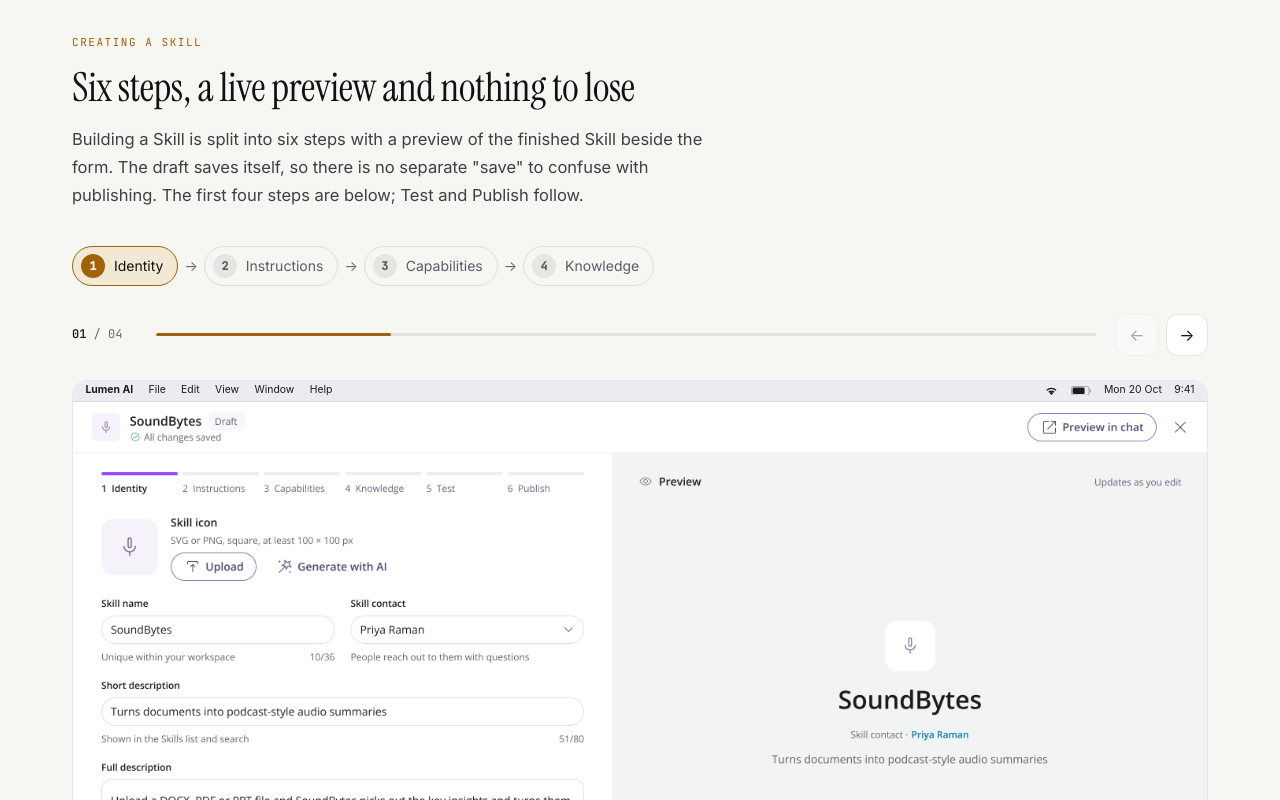
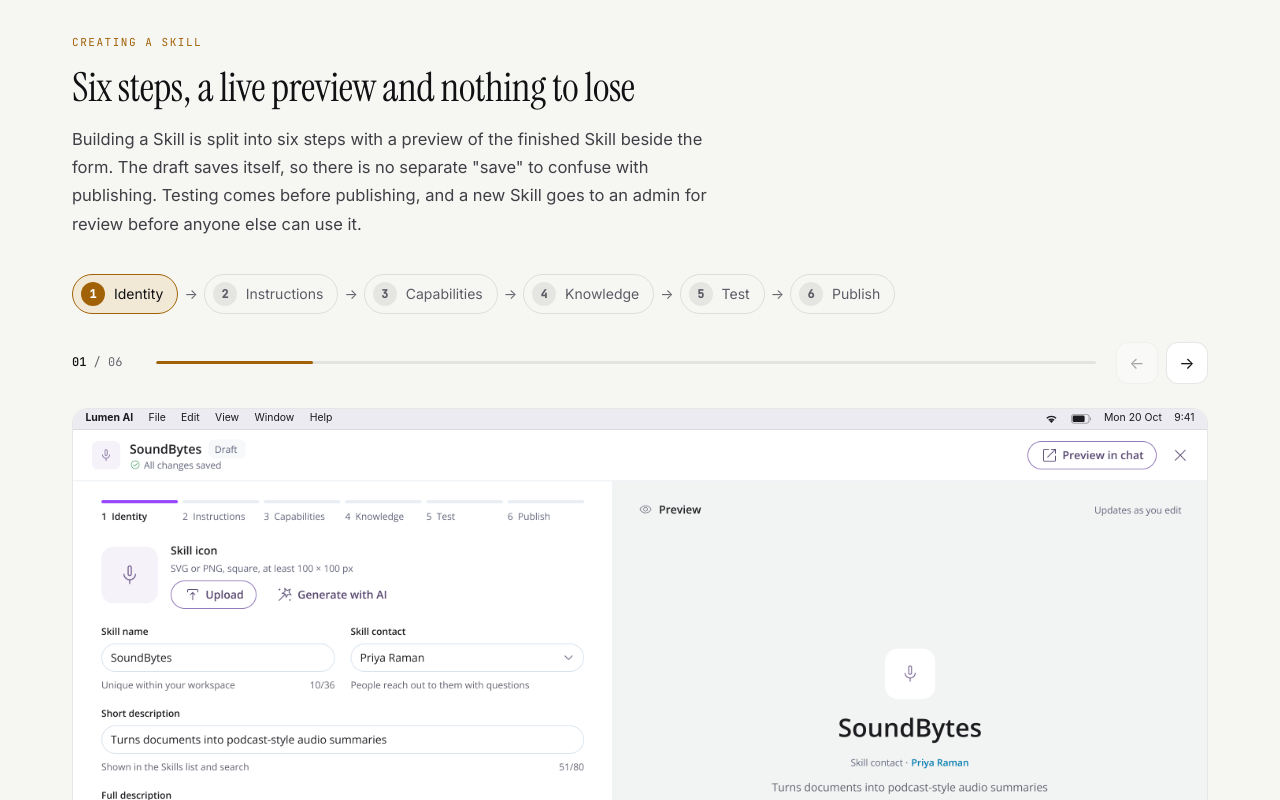
Before and after one commit to Liuta95/Portfolio, a plain HTML site: page ai-agent.html in a window 1280 px wide. Shown: the part 7020-7820 px from the top of the page. Drawn offline with nearby package versions, Linux system fonts and the light colour scheme.

Commit message:
Lumen AI: add Test and Publish steps to the Skill builder slider
Co-Authored-By: Claude Opus 5.5 <noreply@anthropic.com>

```diff
--- a/ai-agent.html
+++ b/ai-agent.html
@@ -280,7 +280,7 @@
             <p class="cs-lead">
               Building a Skill is split into six steps with a preview of the finished Skill beside the
               form. The draft saves itself, so there is no separate "save" to confuse with publishing.
-              The first four steps are below; Test and Publish follow.
+              Testing comes before publishing, and a new Skill goes to an admin for review before anyone else can use it.
             </p>
           </div>
 
@@ -289,6 +289,8 @@
           <li><button type="button" class="cs-step"><span class="cs-num">2</span>Instructions</button></li>
           <li><button type="button" class="cs-step"><span class="cs-num">3</span>Capabilities</button></li>
           <li><button type="button" class="cs-step"><span class="cs-num">4</span>Knowledge</button></li>
+          <li><button type="button" class="cs-step"><span class="cs-num">5</span>Test</button></li>
+          <li><button type="button" class="cs-step"><span class="cs-num">6</span>Publish</button></li>
           </ol>
 
           <div class="cs-bar">
@@ -316,6 +318,14 @@
             <figure class="cs-slide">
               <div class="cs-shot cs-shot--natural"><div class="cs-menubar" aria-hidden="true"><span class="cs-menubar__app">Lumen AI</span><span>File</span><span>Edit</span><span>View</span><span>Window</span><span>Help</span><span class="cs-menubar__right"><svg viewBox="0 0 16 12" aria-hidden="true"><path d="M8 11.2 5.6 8.8a3.4 3.4 0 0 1 4.8 0L8 11.2Zm-4-4a5.7 5.7 0 0 1 8 0l-1.2 1.2a4 4 0 0 0-5.6 0L4 7.2ZM1.6 4.8a9 9 0 0 1 12.8 0l-1.2 1.2a7.3 7.3 0 0 0-10.4 0L1.6 4.8Z" fill="currentColor"/></svg><svg viewBox="0 0 26 12" aria-hidden="true"><rect x="0.5" y="0.5" width="22" height="11" rx="3" fill="none" stroke="currentColor" opacity=".45"/><rect x="2" y="2" width="15" height="8" rx="1.6" fill="currentColor"/><path d="M24 4v4a1.6 1.6 0 0 0 0-4Z" fill="currentColor" opacity=".45"/></svg><span>Mon 20 Oct</span><span>9:41</span></span></div><img src="assets/lumen-ai/skill-builder-4.png" width="1440" height="900" loading="lazy" alt="Skill builder, step 4 of 6, Knowledge: the form on the left and a live preview of the Skill on the right" /></div>
               <figcaption><h3><span class="cs-num">4</span>Knowledge</h3><p>Choose between general knowledge and your own files. Uploaded files show their processing status and topic, and the preview shows how many files the Skill can draw on.</p></figcaption>
+            </figure>
+            <figure class="cs-slide">
+              <div class="cs-shot cs-shot--natural"><div class="cs-menubar" aria-hidden="true"><span class="cs-menubar__app">Lumen AI</span><span>File</span><span>Edit</span><span>View</span><span>Window</span><span>Help</span><span class="cs-menubar__right"><svg viewBox="0 0 16 12" aria-hidden="true"><path d="M8 11.2 5.6 8.8a3.4 3.4 0 0 1 4.8 0L8 11.2Zm-4-4a5.7 5.7 0 0 1 8 0l-1.2 1.2a4 4 0 0 0-5.6 0L4 7.2ZM1.6 4.8a9 9 0 0 1 12.8 0l-1.2 1.2a7.3 7.3 0 0 0-10.4 0L1.6 4.8Z" fill="currentColor"/></svg><svg viewBox="0 0 26 12" aria-hidden="true"><rect x="0.5" y="0.5" width="22" height="11" rx="3" fill="none" stroke="currentColor" opacity=".45"/><rect x="2" y="2" width="15" height="8" rx="1.6" fill="currentColor"/><path d="M24 4v4a1.6 1.6 0 0 0 0-4Z" fill="currentColor" opacity=".45"/></svg><span>Mon 20 Oct</span><span>9:41</span></span></div><img src="assets/lumen-ai/skill-builder-5.png" width="1440" height="900" loading="lazy" alt="Skill builder, step 5 of 6, Test: test prompts with ratings on the left and the test chat with an audio answer on the right" /></div>
+              <figcaption><h3><span class="cs-num">5</span>Test</h3><p>Ready-made test prompts built from the instructions and uploaded files run in a private test chat. Each answer gets rated, and an answer marked "needs work" keeps the note and links straight back to the instructions.</p></figcaption>
+            </figure>
+            <figure class="cs-slide">
+              <div class="cs-shot cs-shot--natural"><div class="cs-menubar" aria-hidden="true"><span class="cs-menubar__app">Lumen AI</span><span>File</span><span>Edit</span><span>View</span><span>Window</span><span>Help</span><span class="cs-menubar__right"><svg viewBox="0 0 16 12" aria-hidden="true"><path d="M8 11.2 5.6 8.8a3.4 3.4 0 0 1 4.8 0L8 11.2Zm-4-4a5.7 5.7 0 0 1 8 0l-1.2 1.2a4 4 0 0 0-5.6 0L4 7.2ZM1.6 4.8a9 9 0 0 1 12.8 0l-1.2 1.2a7.3 7.3 0 0 0-10.4 0L1.6 4.8Z" fill="currentColor"/></svg><svg viewBox="0 0 26 12" aria-hidden="true"><rect x="0.5" y="0.5" width="22" height="11" rx="3" fill="none" stroke="currentColor" opacity=".45"/><rect x="2" y="2" width="15" height="8" rx="1.6" fill="currentColor"/><path d="M24 4v4a1.6 1.6 0 0 0 0-4Z" fill="currentColor" opacity=".45"/></svg><span>Mon 20 Oct</span><span>9:41</span></span></div><img src="assets/lumen-ai/skill-builder-6.png" width="1440" height="900" loading="lazy" alt="Skill builder, step 6 of 6, Publish: a summary of all steps, who can use the Skill and a review notice on the left, the live preview on the right" /></div>
+              <figcaption><h3><span class="cs-num">6</span>Publish</h3><p>A summary of every step, with a warning where testing is unfinished, then a choice of who can use the Skill. Submitting sends it to an admin for review, and the draft stays editable in the meantime.</p></figcaption>
             </figure>
           </div>
         </div>
```
Also changed, not shown: assets/lumen-ai/skill-builder-5.png (added), assets/lumen-ai/skill-builder-6.png (added), 1 other file.
